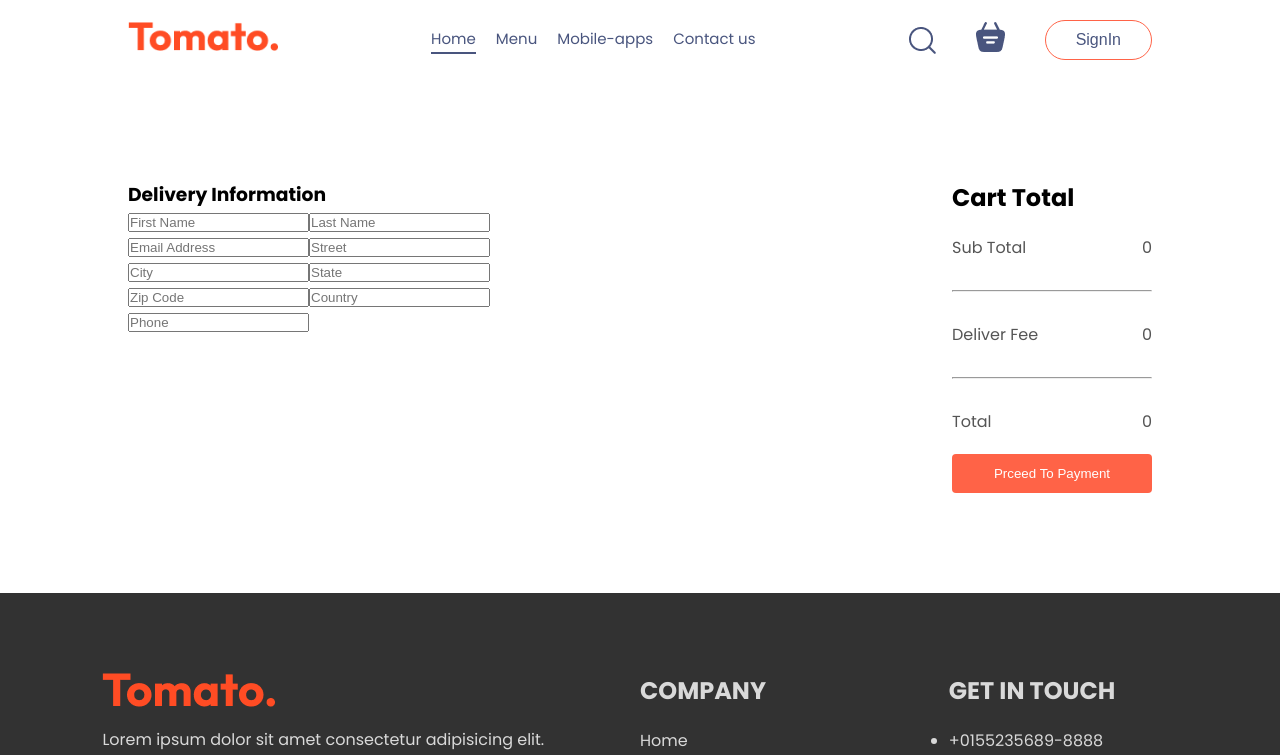
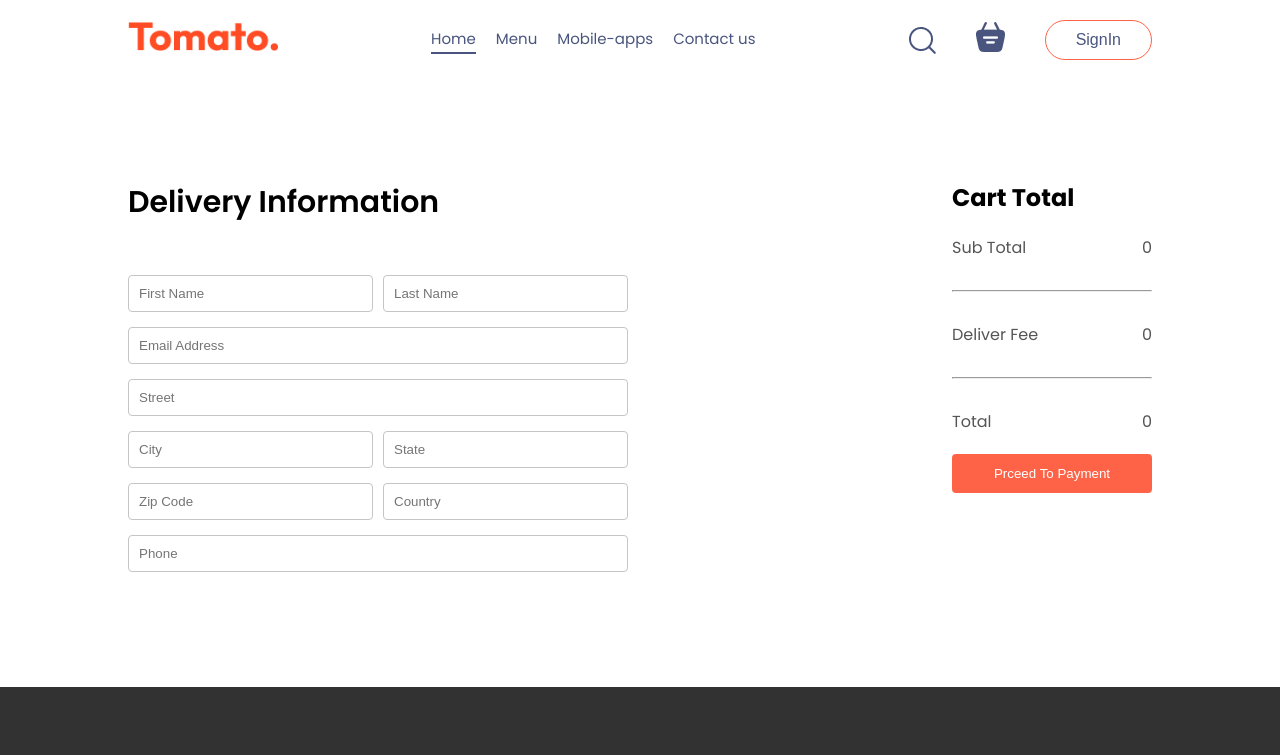
Before and after one commit to Robeeen/Food_delivery_Apps, a React (Vite) app: page /order in a window 1280 px wide. Shown: the top 755 px of the page. Built offline with nearby package versions, Linux system fonts and the light colour scheme.

Commit message:
Order Placeing

```diff
--- a/src/pages/placeOrder/PlaceOrder.css
+++ b/src/pages/placeOrder/PlaceOrder.css
@@ -5,3 +5,25 @@
     gap: 50px;
     margin-top: 100px;
 }
+.place-order-left{
+    width: 100%;
+    max-width: max(30%, 500px);
+}
+.place-order-left .title{
+    font-size: 30px;
+    font-weight: 600;
+    margin-bottom: 50px;
+}
+.place-order-left input{
+    margin-bottom: 15px;
+    width: 100%;
+    padding: 10px;
+    border: 1px solid #c5c5c5;
+    border-radius: 4px;
+    outline-color: tomato;
+}
+.place-order-left .multi-fields{
+    display: flex;
+    gap: 10px;
+
+}
--- a/src/pages/placeOrder/PlaceOrder.jsx
+++ b/src/pages/placeOrder/PlaceOrder.jsx
@@ -8,7 +8,7 @@
 
   return (
     <div className="place-order">
-      <div className="place-order-right">
+      <div className="place-order-left">
         <h3 className="title">Delivery Information</h3>
         <div className="multi-fields">
           <input type="text" placeholder="First Name" />
@@ -26,7 +26,7 @@
         </div>
         <input type="text" placeholder="Phone" />
       </div>
-      <div className="place-order-left">
+      <div className="place-order-right">
         <div className="cart-total">
           <h2>Cart Total</h2>
           <div className="cart-total-details">
```
